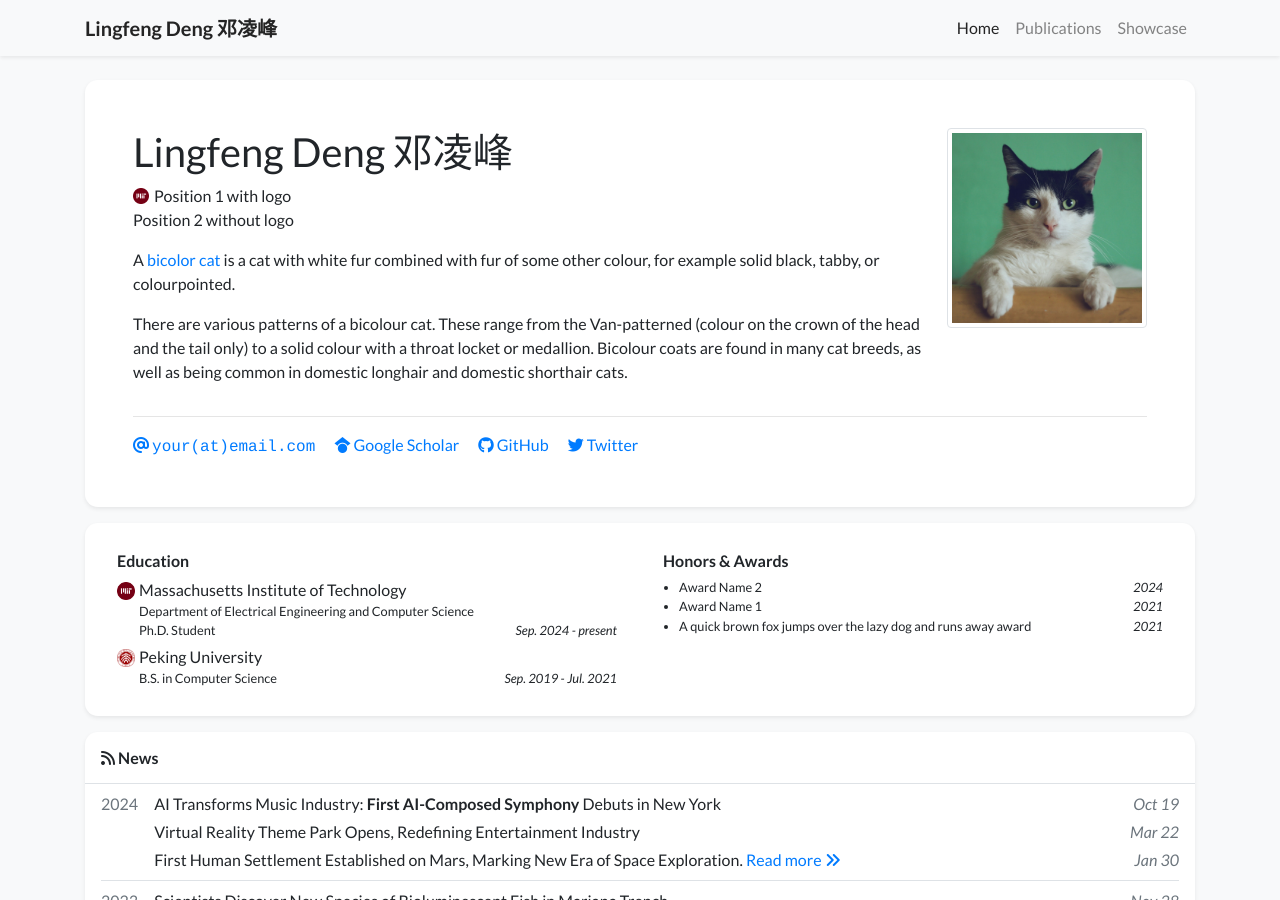
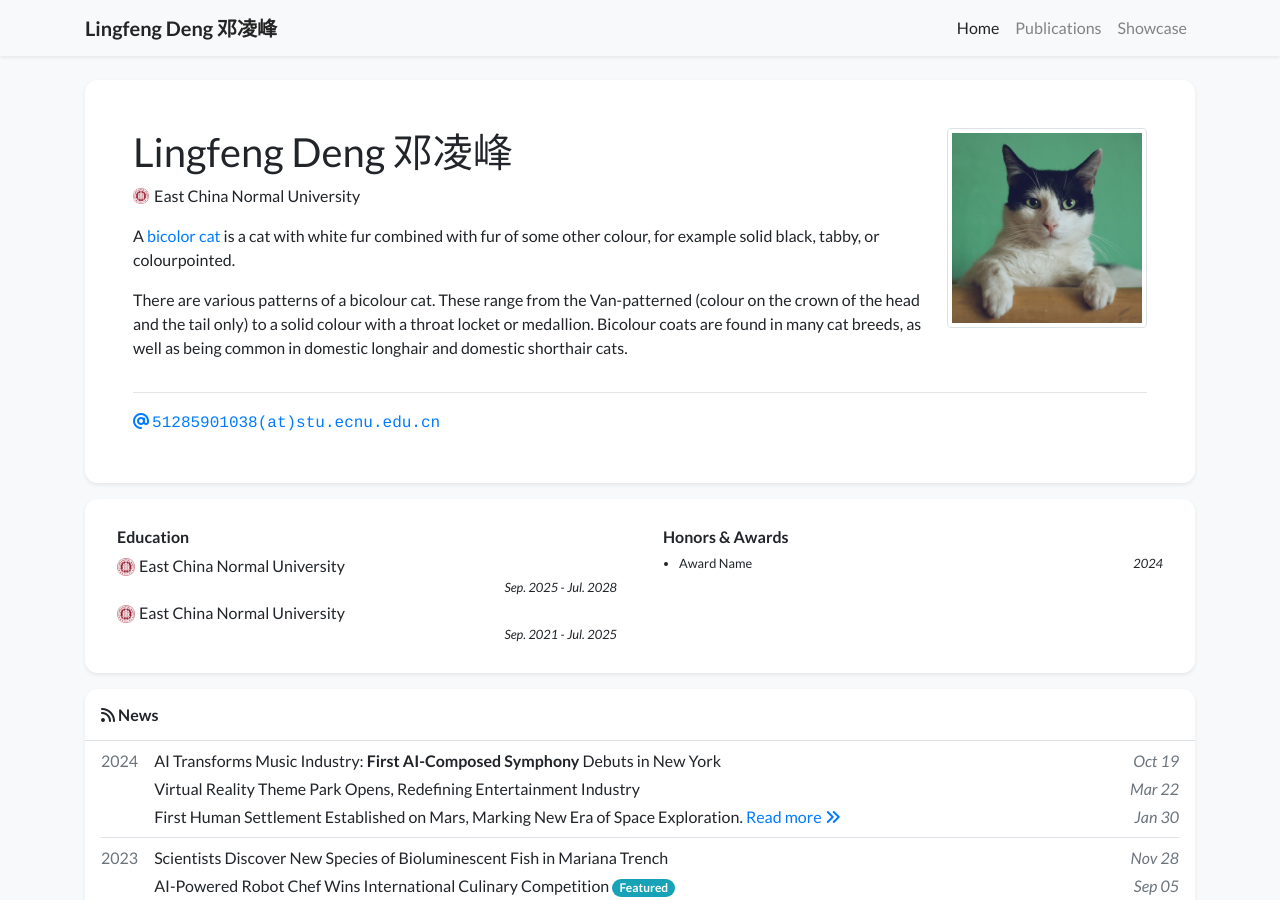
Before and after one commit to lf-deng/lf-deng.github.io, a Jekyll site: the page built from index.html, in a window 1280 px wide and 900 px high. Built offline with Jekyll 4.4.1, drawn with Linux system fonts in a browser that asks for light colours; nearby versions of some CDN libraries; a style sheet for code colours, icons or effects is not loaded.

Commit message:
modify a little

```diff
--- a/_data/profile.yml
+++ b/_data/profile.yml
@@ -3,15 +3,18 @@ secondary_name: ""
 navbar_name: "Lingfeng Deng 邓凌峰"
 
 positions:
-  - logo: /assets/images/badges/MIT_Social_circle.png # Logo is optional
-    name: Position 1 with logo
-  - name: Position 2 without logo
+  - logo: /assets/images/badges/ECNU.png # Logo is optional
+    name: East China Normal University
+  # - name: Position 2 without logo
 
-email: "your@email.com"
+email: "51285901038@stu.ecnu.edu.cn"
 # cv_link: link-to-your-cv-file
-gscholar: xFmQpf4AAAAJ # This is an example, replace it with your own Google Scholar ID
-github: your_github_id
-twitter: your_twitter_id # Do not include the '@' symbol
+
+# This is an example, replace it with your own Google Scholar ID
+# gscholar: xFmQpf4AAAAJ
+# github: your_github_id
+# Do not include the '@' symbol
+# twitter: your_twitter_id
 # wechat_qrcode: /assets/images/etc/wechat.jpg
 # wechat_prompt: >-
 #   Please tell me your <strong>name</strong> and <strong>affiliation</strong> (current or past) when adding my wechat. Thanks!
@@ -31,19 +34,15 @@ short_bio: >-
 
 portrait_url: /assets/images/photos/portrait.jpg
 portrait_caption: >-
-  Photo by Manja Vitolic on Unsplash (this caption is optional, comment it out to disable).
+  A cat
 
 education:
-  - name: Massachusetts Institute of Technology
-    logo: /assets/images/badges/MIT_Social_circle.png
-    position: >-
-      Department of Electrical Engineering and Computer Science <br/>
-      Ph.D. Student
-    date: Sep. 2024 - present
-  - name: Peking University
-    logo: /assets/images/badges/PKU_red.png
-    position: B.S. in Computer Science
-    date: Sep. 2019 - Jul. 2021
+  - name: East China Normal University
+    logo: /assets/images/badges/ECNU.png
+    date: Sep. 2025 - Jul. 2028
+  - name: East China Normal University
+    logo: /assets/images/badges/ECNU.png
+    date: Sep. 2021 - Jul. 2025
 
 # experience:
 # - name: Peking University
@@ -52,9 +51,5 @@ education:
 #   date: Sep. 2019 - Jul. 2021
 
 awards:
-  - name: Award Name 2
+  - name: Award Name
     date: 2024
-  - name: Award Name 1
-    date: 2021
-  - name: A quick brown fox jumps over the lazy dog and runs away award
-    date: 2021
```
Also changed, not shown: assets/images/badges/ECNU.png (added).
